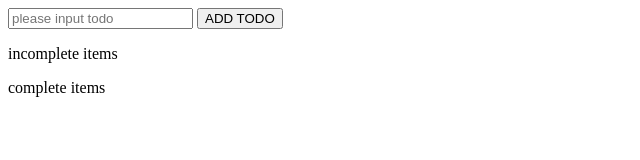
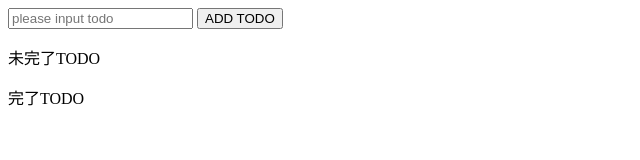
Before and after one commit to nthrhjm/vue_todo, a plain HTML site: page index.html in a window 1280 px wide. Shown: the whole page, without its empty margins (0-640 px from the left). Drawn offline with nearby package versions, Linux system fonts and the light colour scheme.

Commit message:
todo表示領域のラベルを変更

```diff
--- a/index.html
+++ b/index.html
@@ -5,6 +5,7 @@
     <meta name="viewport"
           content="width=device-width, user-scalable=no, initial-scale=1.0, maximum-scale=1.0, minimum-scale=1.0">
     <meta http-equiv="X-UA-Compatible" content="ie=edge">
+    <link rel="stylesheet" href="./css/style.css">
     <title>vue_todo</title>
 </head>
 <body>
@@ -17,7 +18,7 @@
         </section>
         <section class="list-area">
             <div class="area-incomplete">
-                <p class="todo-title">incomplete items</p>
+                <p class="todo-title">未完了TODO</p>
                 <ul class="todo-area">
                     <li v-for="(item, i) in incompleteTodo" :key="i" class="list">
                         <span class="list-label">{{ item.text }}</span>
@@ -29,7 +30,7 @@
                 </ul>
             </div>
             <div class="area-complete">
-                <p class="todo-title">complete items</p>
+                <p class="todo-title">完了TODO</p>
                 <ul class="todo-area">
                     <li v-for="(item, i) in doneTodo" :key="i" class="list">
                         <span class="list-label">{{ item.text }}</span>
```
